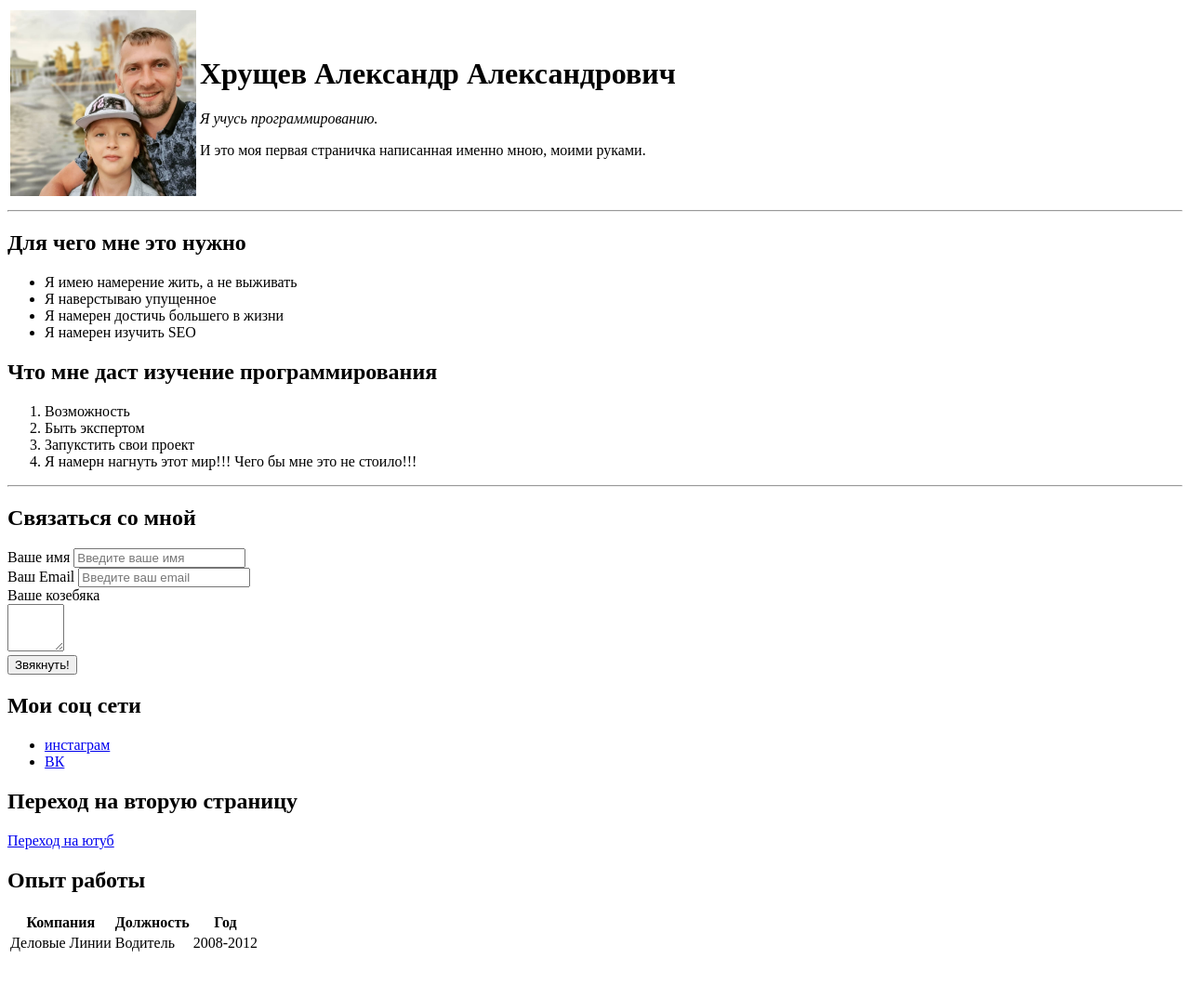
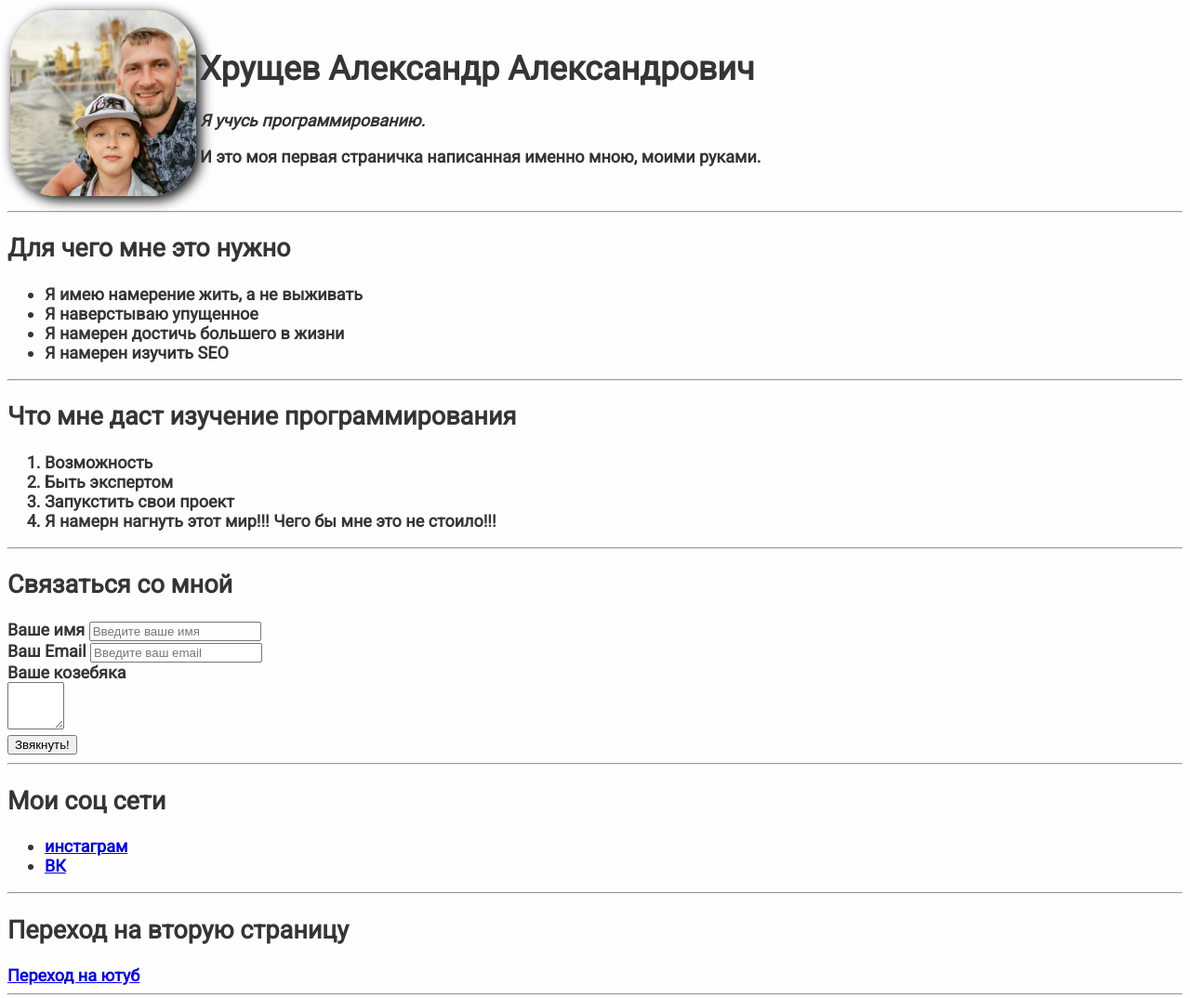
Before and after one commit to alexalexkh/tt, a plain HTML site: page index.html in a window 1280 px wide. Shown: the top 1074 px of the page at 93% size. Before the commit the page ends 1035 px from the top, so only its background shows below. Drawn offline with Linux system fonts and the light colour scheme.

Commit message:
Add files via upload

```diff
--- a/index.html
+++ b/index.html
@@ -3,12 +3,17 @@
     <head>
       <meta charset="UTF-8">
        <title>Александр Хрущев</title>
+       <link href="styles.css"
+       rel="stylesheet"/>
+
+
      </head>
 <body>
     <table>
         <tr>
             <td>
-                <img src="Это я .jpg" width="200" alt="Это Я">
+                <img src="Это я .jpg"  alt="Это Я" class="avatar"/>
+
 
             </td>
             <td>
@@ -34,6 +39,9 @@
     <li>Я намерен изучить SEO</li>
 </ul>
 
+<hr>
+
+
 <h2>Что мне даст изучение программирования</h2>
     <ol>
         <li>Возможность</li>
@@ -43,6 +51,7 @@
     </ol>
 
     <hr>
+
     <h2>Связаться со мной</h2>
 
     <form action="/">
@@ -67,6 +76,7 @@
         <input type="submit" value="Звякнуть!">
     </form>
 
+<hr>
 
     <h2>Мои соц сети</h2>
 <ul>
@@ -74,8 +84,14 @@
     <li><a href="https://vk.com/id561393849"target="_blank">ВК</a></li>
 </ul>
 
+
+<hr>
+
 <h2>Переход на вторую страницу</h2>
     <a href="Youtube.html">Переход на ютуб</a>
+
+    <hr>
+
 
     <h2>Опыт работы</h2>
     <table>
--- /dev/null
+++ b/styles.css
@@ -0,0 +1,34 @@
+@import url('https://fonts.googleapis.com/css2?family=Roboto&display=swap');
+
+
+
+body {
+    background-color: #fffefe;
+    color: #343536;
+
+    font-size: 18px;
+    font-weight: 700;
+    font-family: 'Roboto', sans-serif;
+
+   /* font: normal 16px 'Roboto', sans-serif;*/
+
+}
+
+.avatar {
+     width: 200px;
+     border-radius: 50px;
+     box-shadow: 4px 4px 14px rgba(0, 0, 0, 25);
+}
+
+.info p {
+    color: seagreen;
+    margin: 0;
+    font-style: italic;
+    font-weight: bold;
+    text-decoration: none;
+    /* text-transform: uppercase;*/
+}
+
+.social {
+    background: yellow;
+}
```
